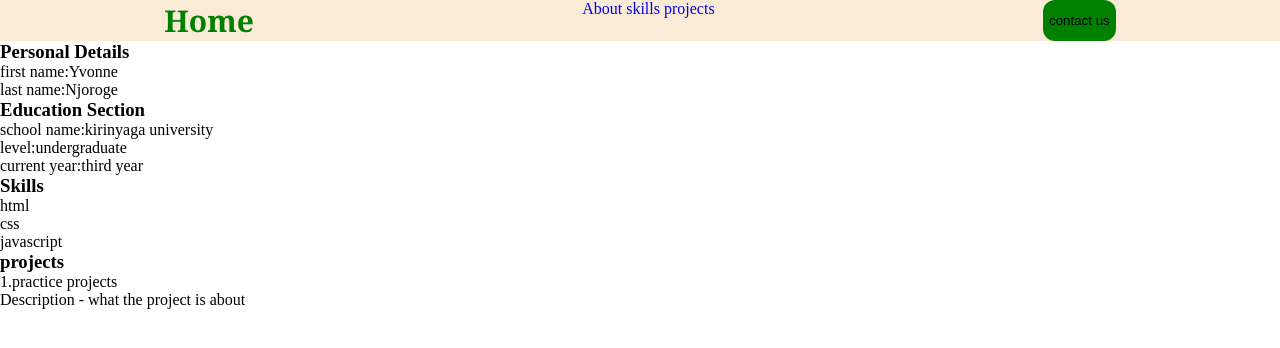
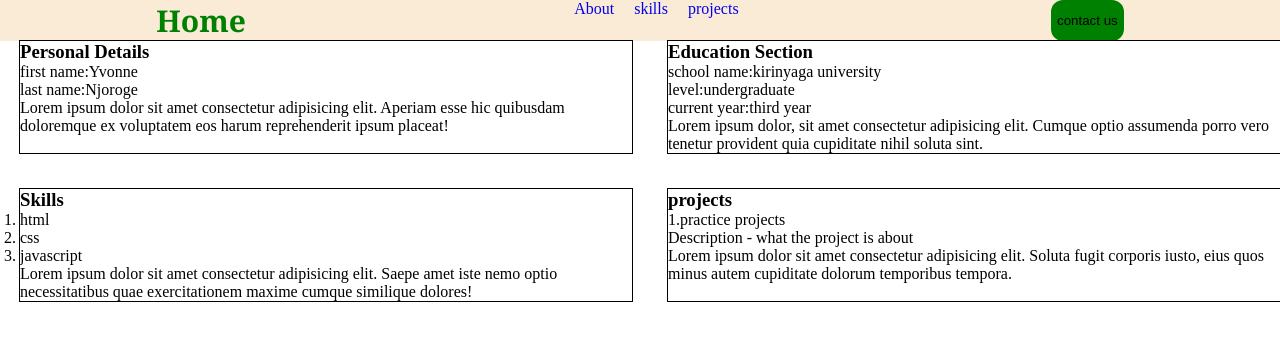
Before and after one commit to yvonne-njoroge/practice, a plain HTML site: page index.html in a window 1280 px wide. Drawn offline with Linux system fonts and the light colour scheme.

Commit message:
added hovering featurechanged content to grid display

```diff
--- a/index.html
+++ b/index.html
@@ -17,24 +17,46 @@
         </ul>
         <button>contact us</button>
     </nav>
+    <section class="secbar">
+            <div>
                 <h3>Personal Details</h3>
                 <p>first name:Yvonne</p>
                 <P>last name:Njoroge</P>
+                <p>Lorem ipsum dolor sit amet consectetur adipisicing elit.
+                Aperiam esse hic quibusdam doloremque ex voluptatem eos harum
+                reprehenderit ipsum placeat!</p>
+            </div>
+                <div>
                     <h3>Education Section</h3>
                     <p>school name:kirinyaga university</p>
                     <p>level:undergraduate</p>
                     <p>current year:third year</p>
+                    <p>Lorem ipsum dolor, sit amet consectetur adipisicing elit.
+                        Cumque optio assumenda porro vero tenetur provident quia
+                        cupiditate nihil soluta sint.</p>
+                </div>
+                    <div>
                         <h3>Skills</h3>
-<ol><li>html</li>
+                        <ol>
+                            <li>html</li>
                             <li>css</li>
-<li>javascript</li></ol>
+                            <li>javascript</li>
+                            <p>Lorem ipsum dolor sit amet consectetur adipisicing elit.
+                             Saepe amet iste nemo optio necessitatibus quae exercitationem
+                             maxime cumque similique dolores!
+                            </p>
+                        </ol>
+                    </div>
+                    <div>
                         <h3>projects</h3>
                         <p>1.practice projects</p>
                         <p>Description - what the project is about </p>
                         <a href="https://yvonne-njoroge.github.io/practice/" target="_blank"></a>
-
-
-
-
+                        <p>Lorem ipsum dolor sit amet consectetur adipisicing elit.
+                            Soluta fugit corporis iusto, eius quos minus autem cupiditate
+                            dolorum temporibus tempora.
+                        </p>
+                    </div>
+    </section>
 </body>
 </html>
--- a/style.css
+++ b/style.css
@@ -13,13 +13,33 @@
     font-size: 30px;
     font-family:Cambria, Cochin, Georgia, Times, 'Times New Roman', serif;
     color: green;
+    cursor:pointer;
+}
+nav h2:hover{
+    color:red;
 }
 nav a{
     text-decoration:none;
+    padding-left: 16px;
 }
  nav button{
     background-color: green;
     border-radius: 12px;
     border: none;
     padding: 6px;
+    cursor:pointer;
 }
+nav button:hover{
+    color: blueviolet;
+    background-color:pink;
+}
+.secbar{
+    display: grid;
+    grid-template-columns: repeat(2,1fr);
+    grid-gap: 36px;
+    margin-left: 20px;
+
+}
+div{
+    outline:1px black solid;
+}
```
Lines whose indentation alone changed are shown as unchanged.
